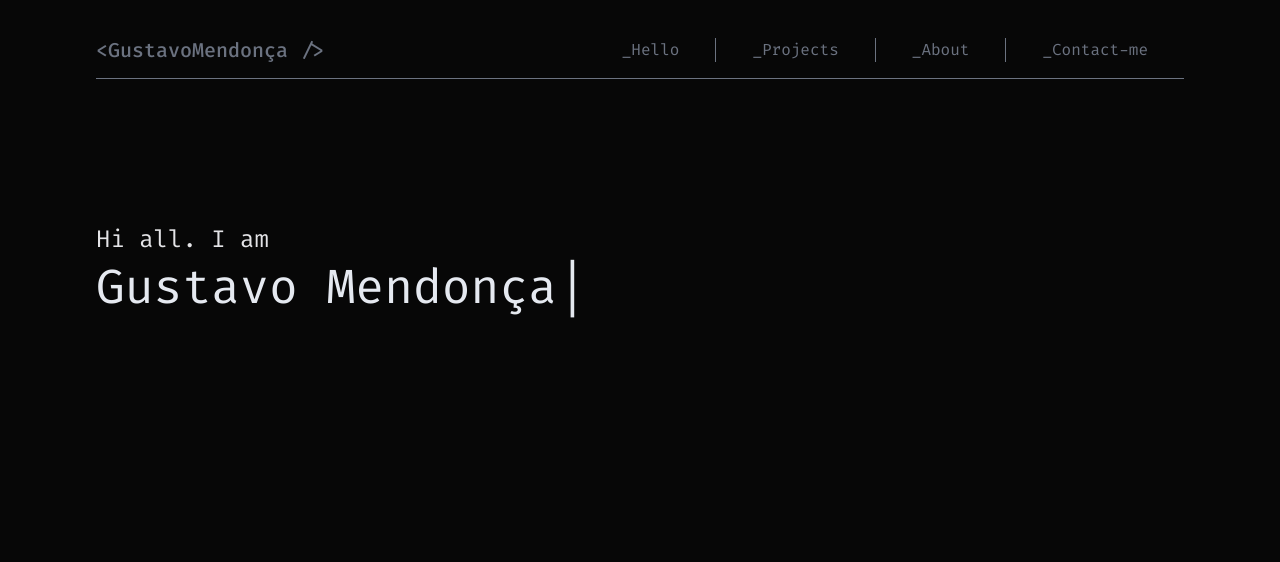
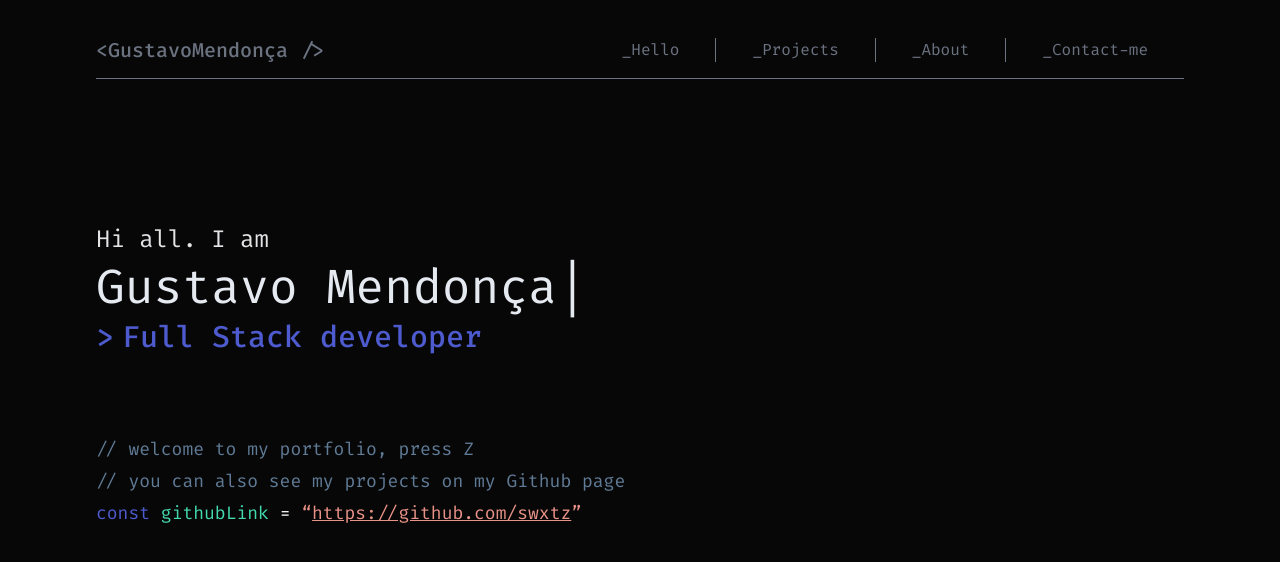
Before and after one commit to swxtz/portfolio, a Next.js app: page / in a window 1280 px wide. Shown: the top 562 px of the page. Built offline with nearby package versions, Linux system fonts and the light colour scheme.

Commit message:
feat: home code block component

```diff
--- a/package.json
+++ b/package.json
@@ -17,6 +17,7 @@
     "clsx": "^1.2.1",
     "eslint": "8.38.0",
     "eslint-config-next": "13.3.0",
+    "lucide-react": "^0.176.0",
     "next": "^13.3.1-canary.17",
     "postcss": "8.4.23",
     "react": "18.2.0",
--- a/src/app/layout.tsx
+++ b/src/app/layout.tsx
@@ -7,7 +7,10 @@ import React from 'react';
 
 const firaCode = Fira_Code({
   subsets: ['latin'],
+  display: "swap",
+  preload: true
 });
+
 
 export const metadata = {
   title: 'Gustavo Mendonca | Portfolio',
--- a/src/app/page.tsx
+++ b/src/app/page.tsx
@@ -1,4 +1,4 @@
-import { Greetings } from "@/components/Greetings";
+import { Greetings } from '@/components/Greetings';
 import { Header } from '@/components/Header';
 
 export default function Home() {
@@ -9,7 +9,9 @@ export default function Home() {
       </nav>
 
       <main>
-        <Greetings />
+        <div className="grid grid-cols-2">
+          <Greetings />
+        </div>
       </main>
     </div>
   );
--- /dev/null
+++ b/src/components/CodeBlockHome.tsx
@@ -0,0 +1,21 @@
+/* eslint-disable react/jsx-no-comment-textnodes */
+export function CodeBlockHome() {
+  return (
+    <div className="flex flex-col gap-1 mt-20 text-lg">
+      <span className="text-grayvs-500">
+        // welcome to my portfolio, press Z
+      </span>
+      <span className="text-grayvs-500">
+        // you can also see my projects on my Github page
+      </span>
+      <p className="text-grayvs-500">
+        <span className="text-purplevs-500">const</span>{' '}
+        <span className="text-greenvs-500">githubLink</span>
+        <span className="text-white"> = </span>
+        <a href="https://github.com/swxtz" className="text-pinkvs-500">
+          “<span className="underline">https://github.com/swxtz</span>”
+        </a>
+      </p>
+    </div>
+  );
+}
--- a/src/components/Greetings.tsx
+++ b/src/components/Greetings.tsx
@@ -1,8 +1,15 @@
 "use client"
 
+interface GreetingsProps {
+  label?: string
+}
+
+import { CodeBlockHome } from "./CodeBlockHome";
 import { Typing } from "./Typing";
 
-export function Greetings() {
+export function Greetings({label = ">"}: GreetingsProps) {
+
+
 
   return (
     <div className="mt-36 flex flex-col text-whitevs">
@@ -10,6 +17,14 @@ export function Greetings() {
       <div className="flex flex-row items-center text-5xl mt-2">
         <Typing />
       </div>
+      <div className="flex flex-row text-3xl text-purplevs-500 font-medium gap-2 mt-2">
+        <span>{label}</span>
+        <p>Full Stack developer</p>
+      </div>
+
+      <div className="">
+        <CodeBlockHome />
+      </div>
     </div>
   );
 }
--- a/src/components/Typing.tsx
+++ b/src/components/Typing.tsx
@@ -1,15 +1,16 @@
-"use client"
+'use client';
 
 import Typewriter from 'typewriter-effect';
 export function Typing() {
   return (
     <Typewriter
-      options={{
-        strings: ["Gustavo Mendonça"],
-        autoStart: true,
-        delay: 100,
-        loop: true,
-        pauseFor: 10000
+      onInit={(typewriter) => {
+        typewriter
+          .typeString('Gustavo Mendonça')
+          .callFunction(() => {
+            console.log('String typed out!');
+          })
+          .start();
       }}
     />
   );
--- a/tailwind.config.js
+++ b/tailwind.config.js
@@ -9,14 +9,21 @@ module.exports = {
     extend: {
       colors: {
         background: '#070707',
-        "whitevs": "#E5E9F0",
-        "purplevs": {
-          500: "#7000FF",
-          700: "#4D5BCE"
+        whitevs: '#E5E9F0',
+        purplevs: {
+          500: '#4D5BCE',
+          700: '#7000FF',
+        },
+        grayvs: {
+          500: '#607B96',
+        },
+        greenvs: {
+          500: '#43D9AD',
+        },
+        pinkvs: {
+          500: "#E99287"
         }
       },
-
-
     },
   },
   plugins: [],
```
Also changed, not shown: public/island-with-computer.png (added), 1 other file (tests, documents, lock files or other folders).
